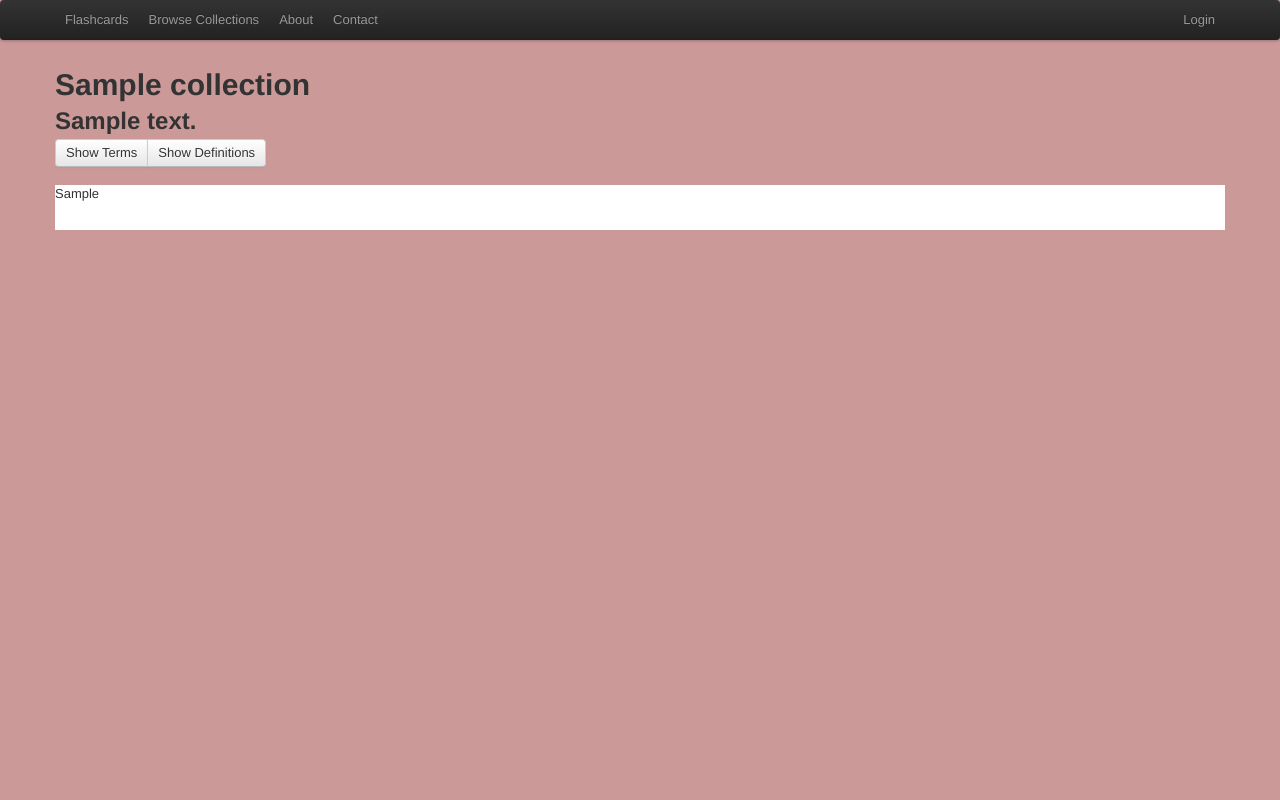
After one commit to ebalcomb/Flashcards, a Flask app: page /collection/1/study in a window 1280 px wide. The commit adds this page. Run offline with Flask 2, Linux system fonts and the light colour scheme; tables that the repository leaves empty hold one stand-in row (values such as "Sample post"); some libraries are stand-ins or nearby versions.

Commit message:
got toggling views of cards to work

```diff
--- a/static/css/local.css
+++ b/static/css/local.css
@@ -1,3 +1,8 @@
 .log {color:gray; margin-top: 11px;}
 .logout {text-decoration: underline;}
 .herounit {background-color: red;}
+
+.invisible {visibility:hidden;}
+
+.card {background-color: white}
+body {background-color: #CC9999;}
--- a/static/js/script.js
+++ b/static/js/script.js
@@ -1,6 +1,29 @@
 $(document).ready(function() {
-	$(".termdisplay").dblclick(function(){
-		$(this).fadeTo("fast", 0.0);
-		$(".definitiondisplay").fadeTo("fast", 1);
+	$("#termfirst").click(function(){
+		$(".term").removeClass("invisible secondary");
+		$(".term").addClass("primary");
+		$(".definition").addClass("invisible secondary");
+		$(".definition").removeClass("primary");
 	});
 });
+
+$(document).ready(function() {
+	$("#definitionfirst").click(function(){
+		$(".definition").removeClass("invisible secondary");
+		$(".definition").addClass("primary");
+		$(".term").addClass("invisible secondary");
+		$(".term").removeClass("primary");
+	});
+});
+
+$(document).ready(function() {
+	$(".card").click(function(){
+		$(this).children(".secondary").removeClass("invisible");
+	});
+});
+
+$(document).ready(function() {
+	$(".card").dblclick(function(){
+		$(this).children(".secondary").addClass("invisible");
+	});
+});
--- a/templates/collection.html
+++ b/templates/collection.html
@@ -4,7 +4,7 @@
 <h1>{{collection.title}}</h1>
 <h2>{{collection.description}}</h2>
 
-<p><a class="btn btn-primary btn-lg" role="button">Study</a></p>
+<p><a class="btn btn-primary btn-lg" role="button" href="/collection/{{collection.id}}/study">Study</a></p>
 
 terms:
 <ul>
--- /dev/null
+++ b/templates/study_collection.html
@@ -0,0 +1,21 @@
+{% extends 'base.html' %}
+
+{% block body %}
+<h1>{{collection.title}}</h1>
+<h2>{{collection.description}}</h2>
+
+<div class="btn-group">
+  <button type="button" id="termfirst" class="btn btn-default">Show Terms</button>
+  <button type="button" id="definitionfirst" class="btn btn-default">Show Definitions</button>
+</div>
+<br>
+
+{% for term in collection.terms %}
+<div class="card">
+<p class="term primary">{{term.term}}</p>
+<p class="definition secondary invisible">{{term.definition}}</p>
+</div>
+
+{% endfor %}
+
+{% endblock %}
--- a/views.py
+++ b/views.py
@@ -102,6 +102,11 @@ def view_collection(id):
     collection = Collection.query.get(id)
     return render_template("collection.html", collection=collection)
 
+@app.route("/collection/<int:id>/study")
+def study_collection(id):
+    collection = Collection.query.get(id)
+    return render_template("study_collection.html", collection=collection)
+
 @app.route("/collection/<int:id>", methods=["POST"])
 @login_required
 def create_term(id):
```
